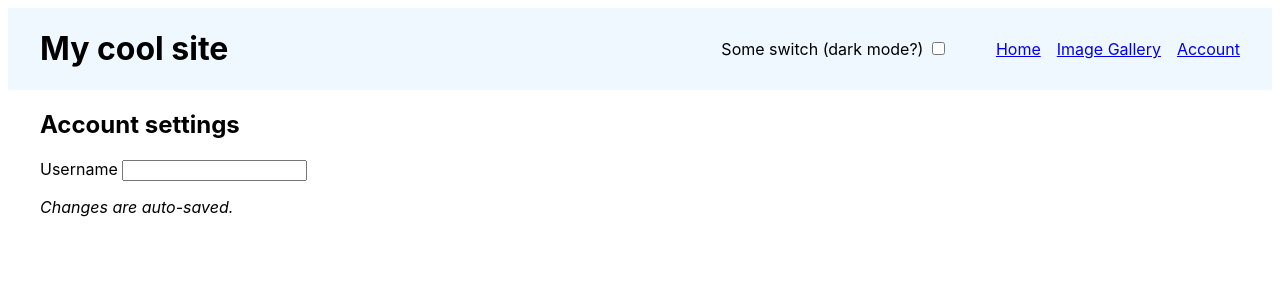
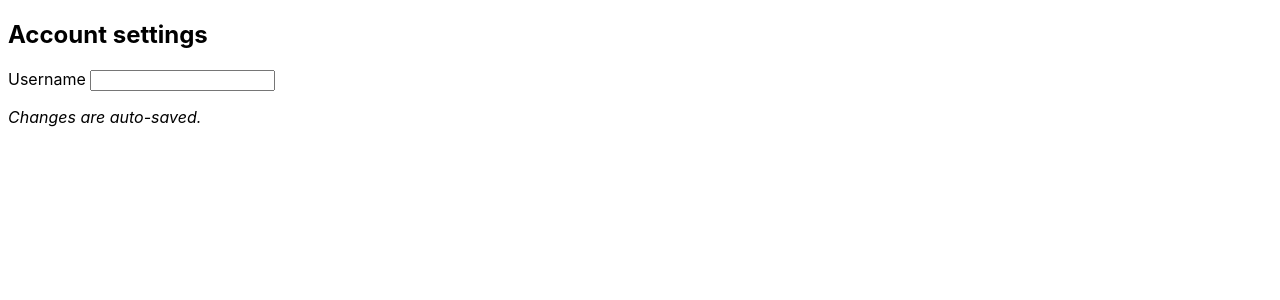
Before and after one commit to peterlukeryan/437_lab_final, a React (Vite) app in the folder packages/routing-lab/: page /account in a window 1280 px wide. Shown: the top 300 px of the page. Built offline with nearby package versions, Linux system fonts and the light colour scheme.

Commit message:
Finish nested routing, img fethcing

```diff
--- a/packages/routing-lab/src/AccountSettings.jsx
+++ b/packages/routing-lab/src/AccountSettings.jsx
@@ -4,12 +4,12 @@ import { useState } from "react";
 export function AccountSettings(props) {
 
     return (
-        <MainLayout>
+        <div>
             <h2>Account settings</h2>
             <label>
                 Username <input onChange={(e) => {props.toggle(e.target.value)}}/>
             </label>
             <p><i>Changes are auto-saved.</i></p>
-        </MainLayout>
+        </div>
     );
 }
```
